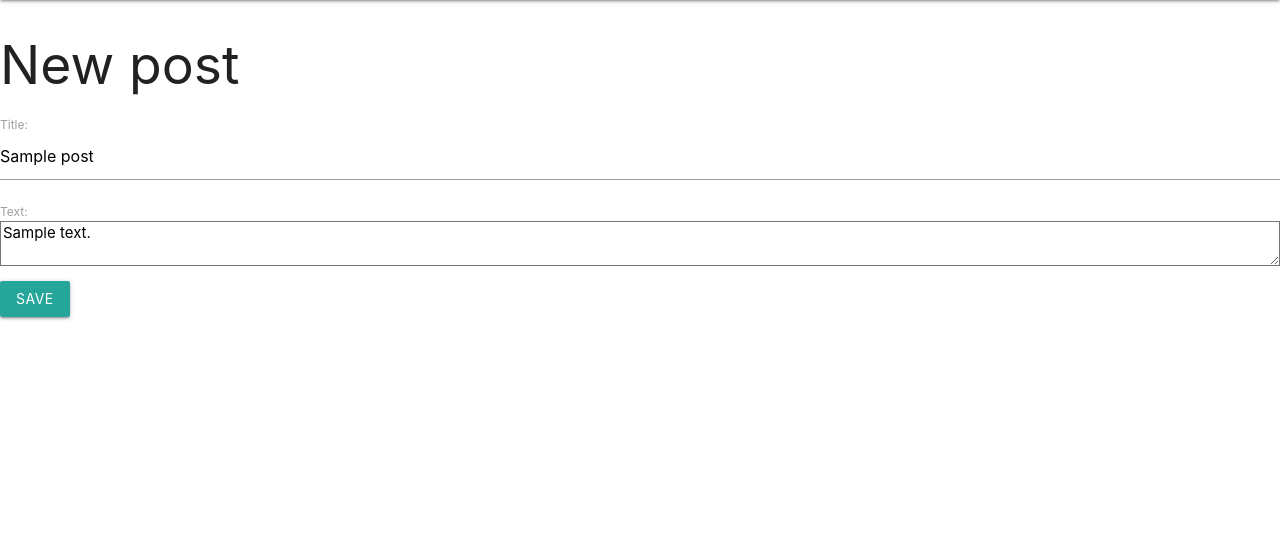
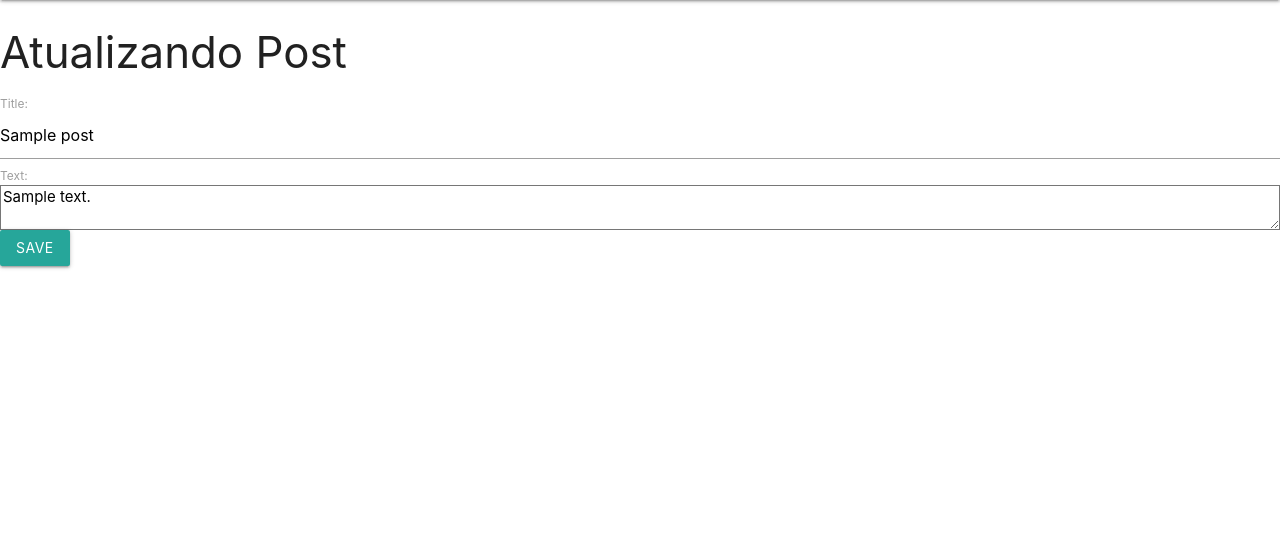
Before and after one commit to LucasSantus/blog, a Django app: page /administracao/post/1/edit/ in a window 1280 px wide. Shown: the part 64-621 px from the top of the page. Run offline with Django 3.2, Linux system fonts and the light colour scheme; tables that the repository leaves empty hold one stand-in row (values such as "Sample post").

Commit message:
subindo alterações

```diff
--- a/apps/administracao/views.py
+++ b/apps/administracao/views.py
@@ -18,6 +18,7 @@ def post_edit(request, pk):
 
     context = {
         "form": form,
+        "nome_pagina": "Atualizando Post",
     }
     return render(request, 'administracao/post_edit.html', context)
 
--- a/project/settings.py
+++ b/project/settings.py
@@ -36,6 +36,7 @@ sys.path.append(
 # Application definition
 
 INSTALLED_APPS = [
+    'materializecssform',
     'django.contrib.admin',
     'django.contrib.auth',
     'django.contrib.contenttypes',
--- a/requirements.txt
+++ b/requirements.txt
@@ -2,3 +2,4 @@ asgiref==3.3.4
 Django==3.1.8
 pytz==2021.1
 sqlparse==0.4.1
+django-materializecss-form==1.1.17
--- a/templates/administracao/post_edit.html
+++ b/templates/administracao/post_edit.html
@@ -1,9 +1,12 @@
 {% extends 'base.html' %}
 
+{% load materializecss %}
+
 {% block content %}
-    <h2>New post</h2>
-    <form method="POST" class="post-form">{% csrf_token %}
-        {{ form.as_p }}
+    <h3>{{ nome_pagina }}</h3>
+    <form method="POST">
+        {% csrf_token %}
+        {{ form|materializecss }}
         <button type="submit" class="save btn btn-default">Save</button>
     </form>
 {% endblock %}
```
